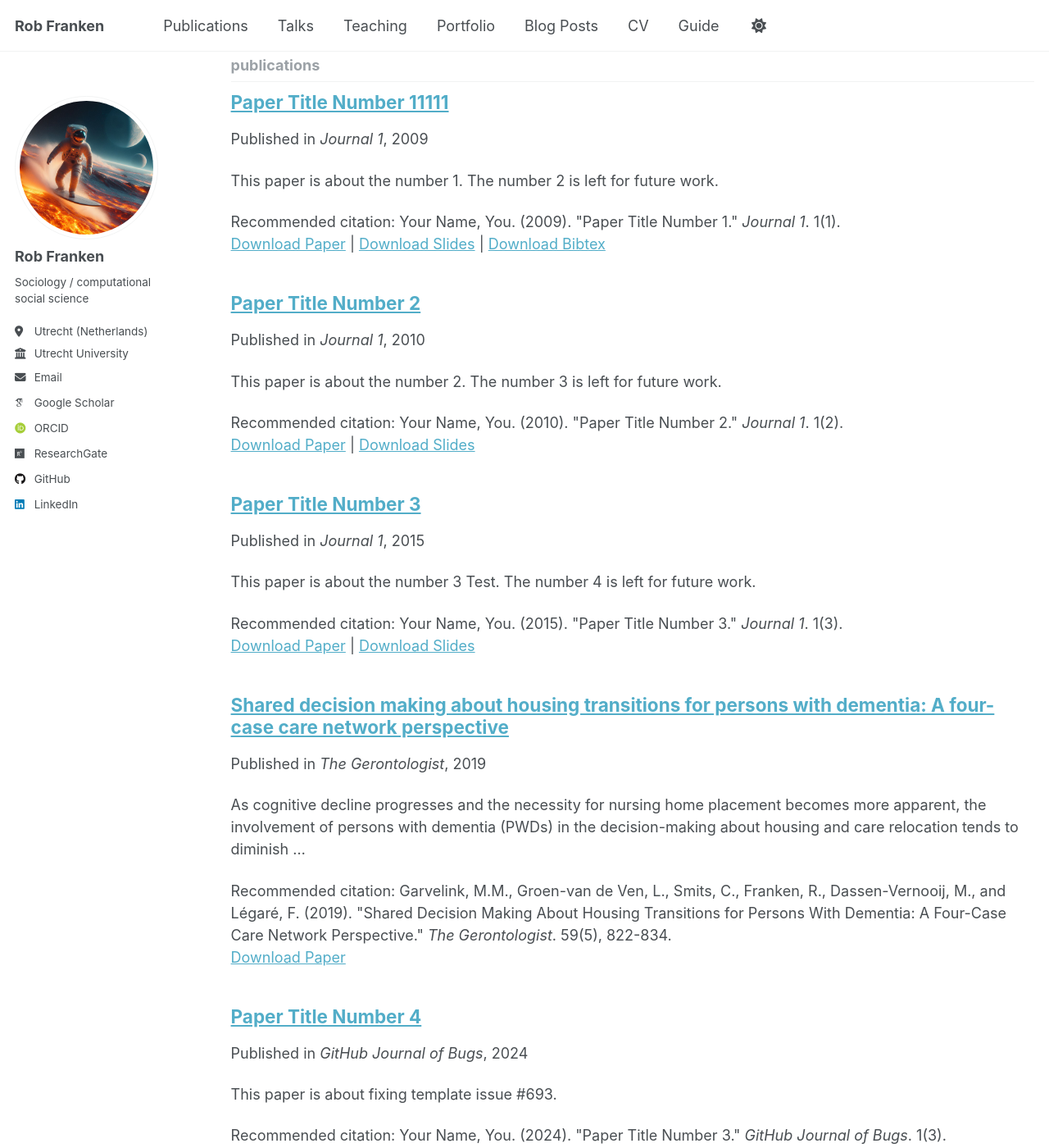
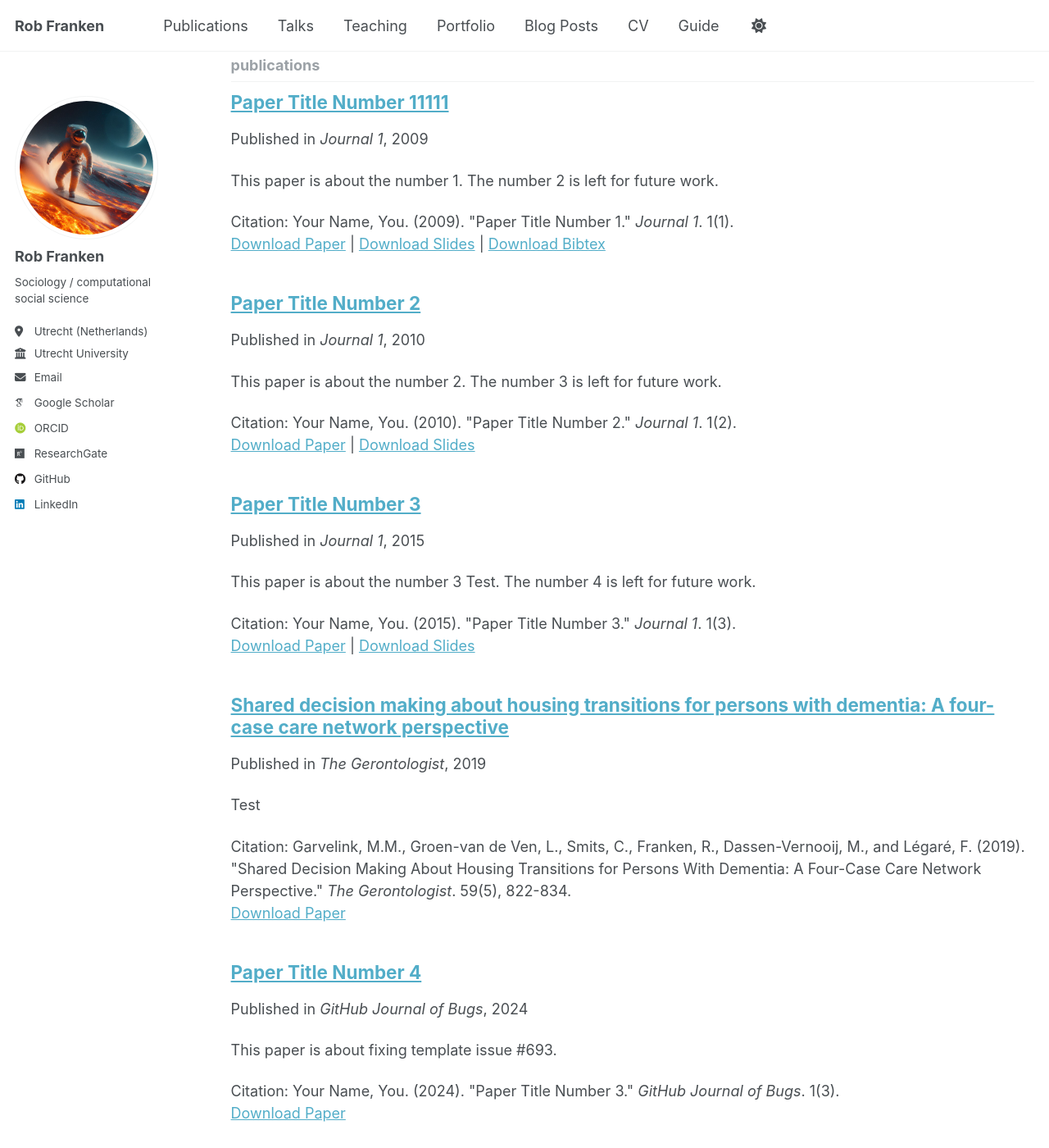
Before and after one commit to robfranken/robfranken.github.io, a Jekyll site: the page built from _pages/collection-archive.html, in a window 1280 px wide and 1400 px high, scrolled down 1042 px. Shown: the whole window at 82% size. Built offline with Jekyll 4.4.1, drawn with Linux system fonts in a browser that asks for light colours; some web fonts are replaced.

Commit message:
update publication

```diff
--- a/_includes/archive-single.html
+++ b/_includes/archive-single.html
@@ -53,21 +53,21 @@
     {% endif %}
 
     {% if post.citation and post.paperurl and post.slidesurl and post.bibtexurl %}
-      <p>Recommended citation: {{ post.citation }}<br /><a href="{{ post.paperurl }}">Download Paper</a> | <a href="{{ post.slidesurl }}">Download Slides</a> | <a href="{{ post.bibtexurl }}">Download Bibtex</a></p>
+      <p>Citation: {{ post.citation }}<br /><a href="{{ post.paperurl }}">Download Paper</a> | <a href="{{ post.slidesurl }}">Download Slides</a> | <a href="{{ post.bibtexurl }}">Download Bibtex</a></p>
     {% elsif post.citation and post.paperurl and post.slidesurl %}
-      <p>Recommended citation: {{ post.citation }}<br /><a href="{{ post.paperurl }}">Download Paper</a> | <a href="{{ post.slidesurl }}">Download Slides</a></p>
+      <p>Citation: {{ post.citation }}<br /><a href="{{ post.paperurl }}">Download Paper</a> | <a href="{{ post.slidesurl }}">Download Slides</a></p>
     {% elsif post.citation and post.paperurl and post.bibtexurl %}
-      <p>Recommended citation: {{ post.citation }}<br /><a href="{{ post.paperurl }}">Download Paper</a> | <a href="{{ post.bibtexurl }}">Download Bibtex</a></p>
+      <p>Citation: {{ post.citation }}<br /><a href="{{ post.paperurl }}">Download Paper</a> | <a href="{{ post.bibtexurl }}">Download Bibtex</a></p>
     {% elsif post.citation and post.paperurl %}
-      <p>Recommended citation: {{ post.citation }}<br /><a href="{{ post.paperurl }}">Download Paper</a></p>
+      <p>Citation: {{ post.citation }}<br /><a href="{{ post.paperurl }}">Download Paper</a></p>
     {% elsif post.citation and post.slidesurl and post.bibtexurl %}
-      <p>Recommended citation: {{ post.citation }}<br /><a href="{{ post.slidesurl }}">Download Slides</a> | <a href="{{ post.bibtexurl}}">Download Bibtex</a></p>
+      <p>Citation: {{ post.citation }}<br /><a href="{{ post.slidesurl }}">Download Slides</a> | <a href="{{ post.bibtexurl}}">Download Bibtex</a></p>
     {% elsif post.citation and post.slidesurl %}
-      <p>Recommended citation: {{ post.citation }}<br /><a href="{{ post.slidesurl }}">Download Slides</a></p>
+      <p>Citation: {{ post.citation }}<br /><a href="{{ post.slidesurl }}">Download Slides</a></p>
     {% elsif post.citation and post.bibtexurl %}
-      <p>Recommended citation: {{ post.citation }}<br /><a href="{{ post.bibtexurl }}">Download Bibtex</a></p>
+      <p>Citation: {{ post.citation }}<br /><a href="{{ post.bibtexurl }}">Download Bibtex</a></p>
     {% elsif post.citation %}
-      <p>Recommended citation: {{ post.citation }}</p>
+      <p>Citation: {{ post.citation }}</p>
     {% elsif post.paperurl and post.bibtexurl %}
       <p><a href=" {{ post.paperurl }} ">Download Paper</a> | <a href="{{ post.bibtexurl }}">Download Bibtex</a></p>
     {% elsif post.paperurl %}
--- a/_publications/2019-shared-decision-making-gerontologist.md
+++ b/_publications/2019-shared-decision-making-gerontologist.md
@@ -2,6 +2,7 @@
 title: "Shared decision making about housing transitions for persons with dementia: A four-case care network perspective"
 author: 'Garvelink, Mirjam; Groen-van de Ven, Leontine; Smits, Carolien; Franken, Rob; Dassen-Vernooij, Myrra; Légaré, France'
 collection: publications
+excerpt: 'Test'
 permalink: /publication/2019-shared-decision-making-gerontologist
 date: 2019-09-17
 venue: 'The Gerontologist'
```
